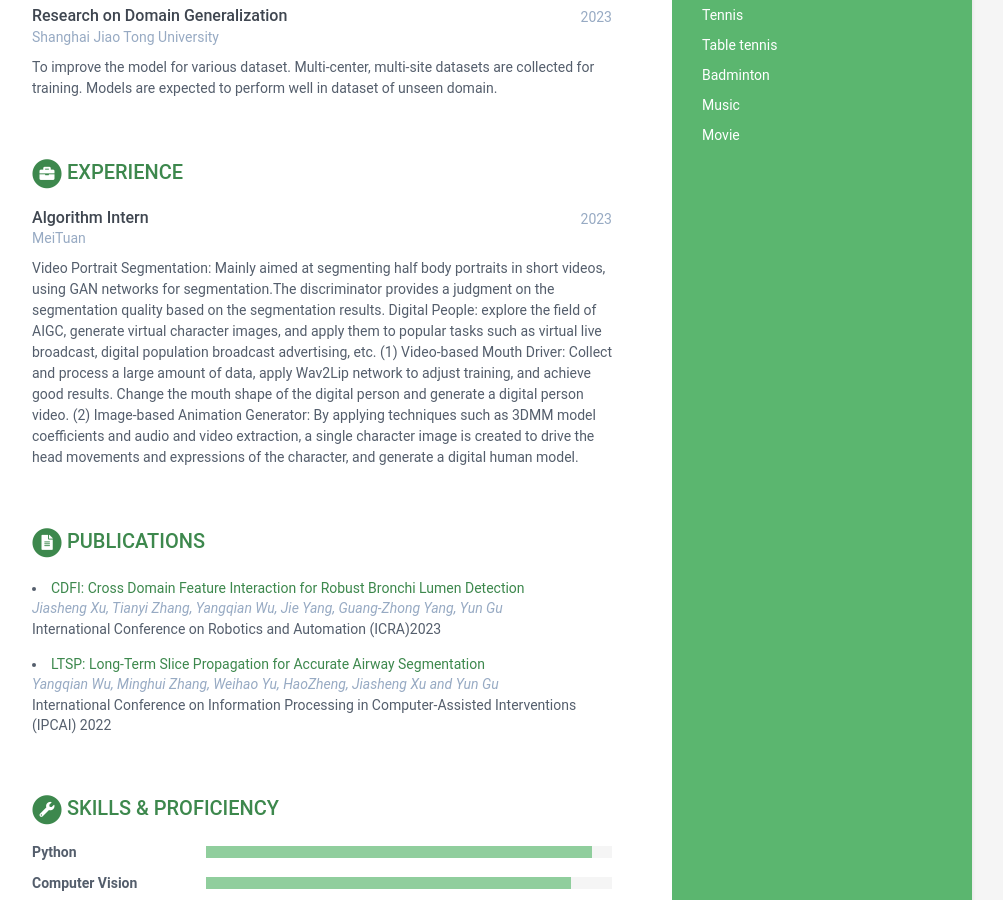
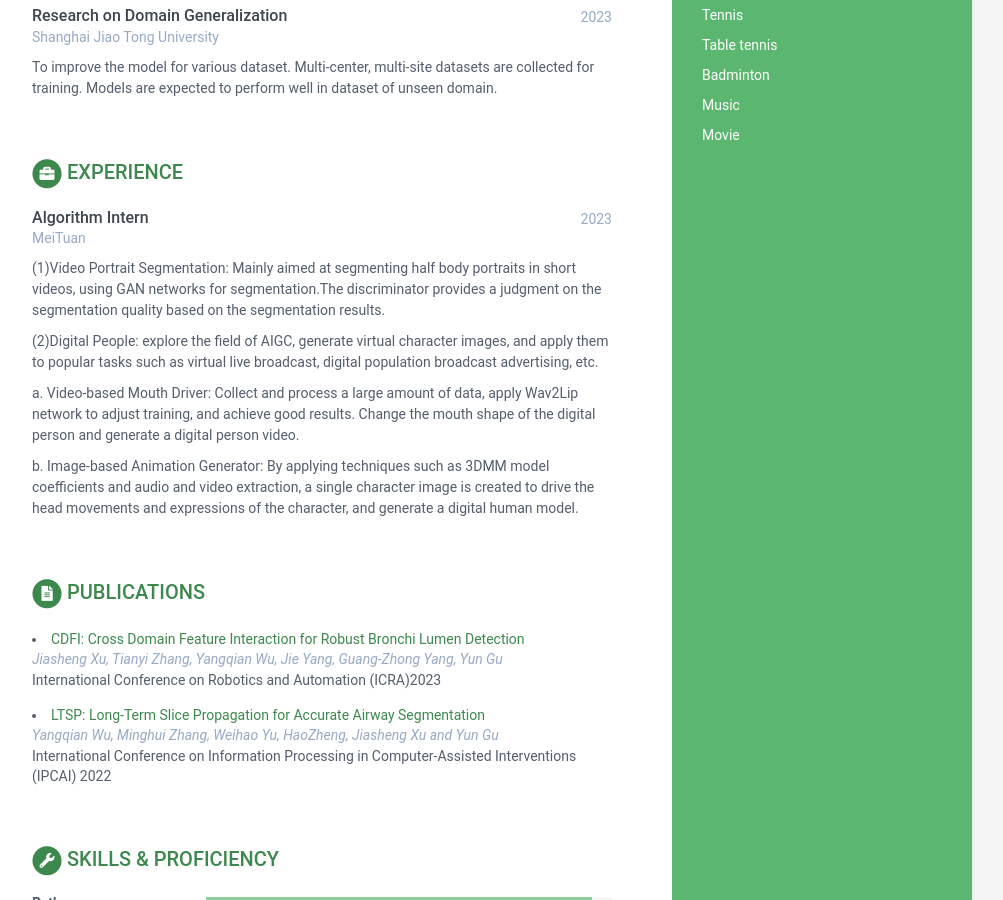
Before and after one commit to longyingsuifeng0227/xjs0227.github.io, a Jekyll site: the page built from index.html, in a window 1280 px wide and 900 px high, scrolled down 977 px. Shown: the whole window, without its empty margins (168-1171 px from the left). Built offline with Jekyll 4.4.1, drawn with Linux system fonts in a browser that asks for light colours.

```diff
--- a/_data/data.yml
+++ b/_data/data.yml
@@ -129,17 +129,20 @@ projects:
         time: 2023
         company: MeiTuan
         details: |
-          Video Portrait Segmentation: Mainly aimed at segmenting half body
+          (1)Video Portrait Segmentation: Mainly aimed at segmenting half body
           portraits in short videos, using GAN networks for segmentation.The
           discriminator provides a judgment on the segmentation quality based
           on the segmentation results.
-          Digital People: explore the field of AIGC, generate virtual
+
+          (2)Digital People: explore the field of AIGC, generate virtual
           character images, and apply them to popular tasks such as
           virtual live broadcast, digital population broadcast advertising, etc.
-          (1) Video-based Mouth Driver: Collect and process a large amount of data,
+
+          a. Video-based Mouth Driver: Collect and process a large amount of data,
           apply Wav2Lip network to adjust training, and achieve good results.
           Change the mouth shape of the digital person and generate a digital person video.
-          (2) Image-based Animation Generator: By applying techniques such as 3DMM model
+
+          b.  Image-based Animation Generator: By applying techniques such as 3DMM model
           coefficients and audio and video extraction, a single character image is created
           to drive the head movements and expressions of the character, and generate a digital human model.
 
```
